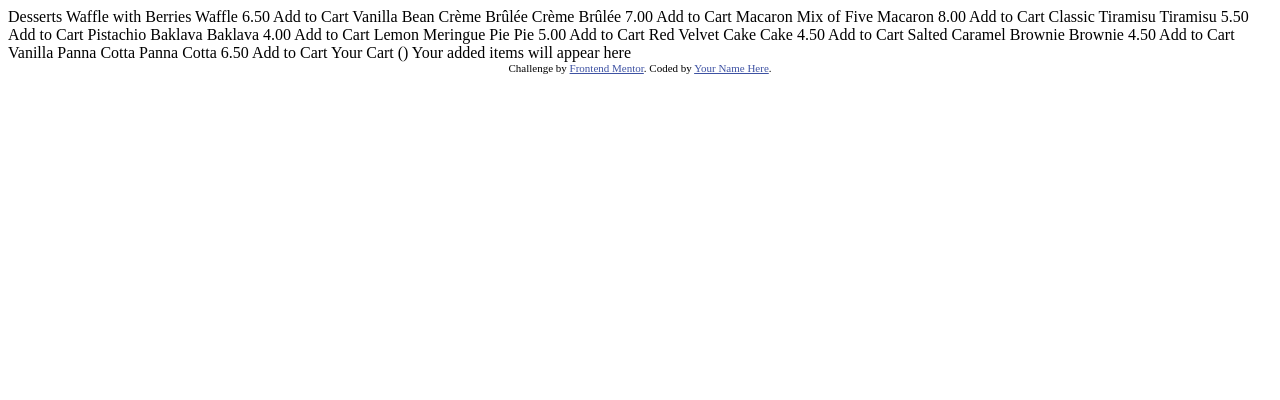
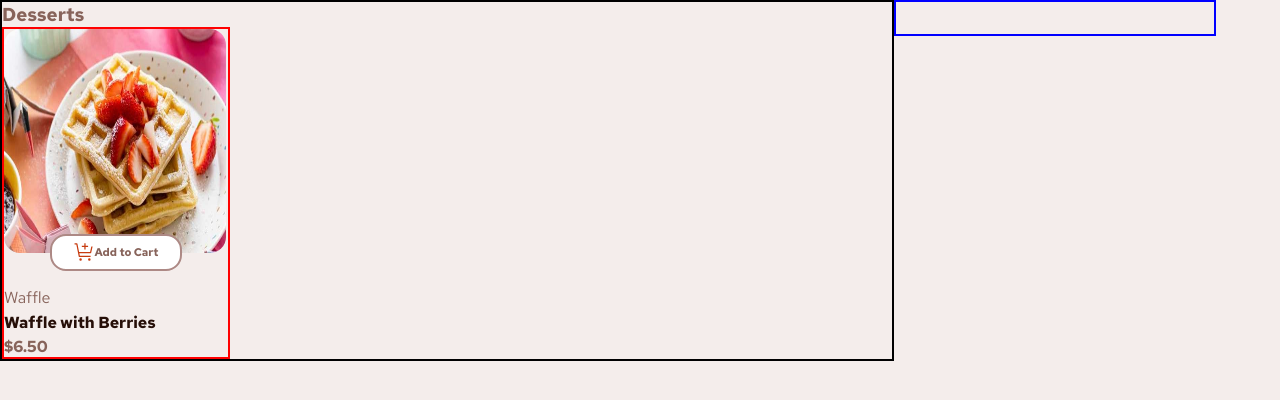
Before and after one commit to stevehotcodes/product-list-with-cart-main, a plain HTML site: page index.html in a window 1280 px wide. Drawn offline with Linux system fonts and the light colour scheme.

Commit message:
styled the dessert card

```diff
--- a/index.html
+++ b/index.html
@@ -5,6 +5,7 @@
   <meta name="viewport" content="width=device-width, initial-scale=1.0"> <!-- displays site properly based on user's device -->
 
   <link rel="icon" type="image/png" sizes="32x32" href="./assets/images/favicon-32x32.png">
+  <link rel="stylesheet" href="styles.css">
 
   <title>Frontend Mentor | Product list with cart</title>
 
@@ -15,8 +16,44 @@
   </style>
 </head>
 <body>
+  <div class="main-body-container">
+      <div class="desserts-wrapper">
+        <div class="dessert-title">
+          <h3>Desserts</h3>
+        </div>
 
-  Desserts
+        <div class="desserts-cards">
+          <div class="dessert-card">
+            <img class="dessert-image" src="./assets/images/image-waffle-mobile.jpg" alt="waffle with berries">
+            <div class="add-to-cart-wrapper">
+              <img src="./assets/images/icon-add-to-cart.svg" alt="">
+              <button type="submit">Add to Cart</button>
+            </div>
+            <div class="dessert-details">
+                <span>Waffle</span>
+                <span>Waffle with Berries</span>
+                <span>$6.50</span>
+          </div>
+          </div>
+        </div>
+
+      </div>
+      <div class="cart-wrapper">
+
+      </div>
+      <!-- <div class="attribution">
+        Challenge by <a href="https://www.frontendmentor.io?ref=challenge">Frontend Mentor</a>.
+        Coded by <a href="#">Your Name Here</a>.
+      </div> -->
+
+
+
+
+  </div>
+
+
+
+  <!-- Desserts
 
   Waffle with Berries
   Waffle
@@ -61,14 +98,11 @@
   Vanilla Panna Cotta
   Panna Cotta
   6.50
-  Add to Cart
+  Add to Cart -->
 
-  Your Cart (<!-- Quantity -->)
-  Your added items will appear here
+  <!-- Your Cart
+  Your added items will appear here -->
 
-  <div class="attribution">
-    Challenge by <a href="https://www.frontendmentor.io?ref=challenge">Frontend Mentor</a>.
-    Coded by <a href="#">Your Name Here</a>.
-  </div>
+
 </body>
 </html>
--- /dev/null
+++ b/styles.css
@@ -0,0 +1,99 @@
+@import url('https://fonts.googleapis.com/css2?family=Red+Hat+Text:ital,wght@0,300..700;1,300..700&display=swap');
+*{
+    margin:0;
+    padding:0;
+    font-family: 'Red Hat Text';
+    color: hsl(12, 20%, 44%)
+
+}
+
+body{
+    background-color: hsl(13, 31%, 94%)
+}
+
+.main-body-container{
+    display:flex;
+    /* border:2px solid red; */
+    flex:1;
+
+}
+.desserts-wrapper{
+    flex:0.7;
+    border:2px solid black;
+    display:flex;
+    flex-direction:column;
+
+}
+
+.dessert-title h3{
+
+}
+
+.desserts-cards{
+    display:flex;
+
+
+}
+.dessert-card{
+    width:14rem;
+    border:2px solid red;
+
+}
+.dessert-card .dessert-image{
+    width:99%;
+    height:14rem;
+    border-radius: 1rem;
+    position:relative;
+
+}
+
+.dessert-card button{
+    border:none;
+    outline:none;
+    color:hsl(12, 20%, 44%);
+    font-size:0.7rem;
+    font-weight:700;
+    background-color: white;
+
+}
+
+.add-to-cart-wrapper{
+    border:2px solid hsl(7, 20%, 60%);
+    display: flex;
+    align-items:center;
+    justify-content: center;
+    margin:0 auto;
+    padding:0.4rem 1rem;
+    width:6rem;
+    z-index:2;
+    margin-top:-1.5rem;
+    position:relative;
+    background-color: white;
+    border-radius:1rem;
+}
+
+.dessert-details{
+    margin-top:1rem;
+    display: flex;
+    flex-direction: column;
+    gap:0.24rem;
+}
+
+.dessert-details span:nth-of-type(2){
+    font-weight:700;
+    color: hsl(14, 65%, 9%)
+}
+
+.dessert-details span:nth-of-type(3){
+    font-weight:900;
+    color: hsl(12, 20%, 44%)
+}
+
+
+
+
+.cart-wrapper{
+    flex:0.25;
+    border:2px solid blue;
+    height:2rem;
+}
```
